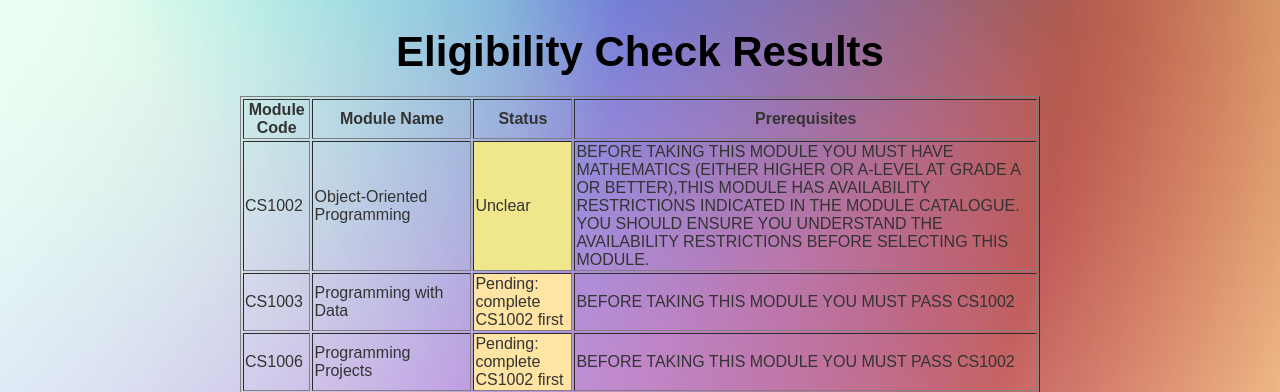
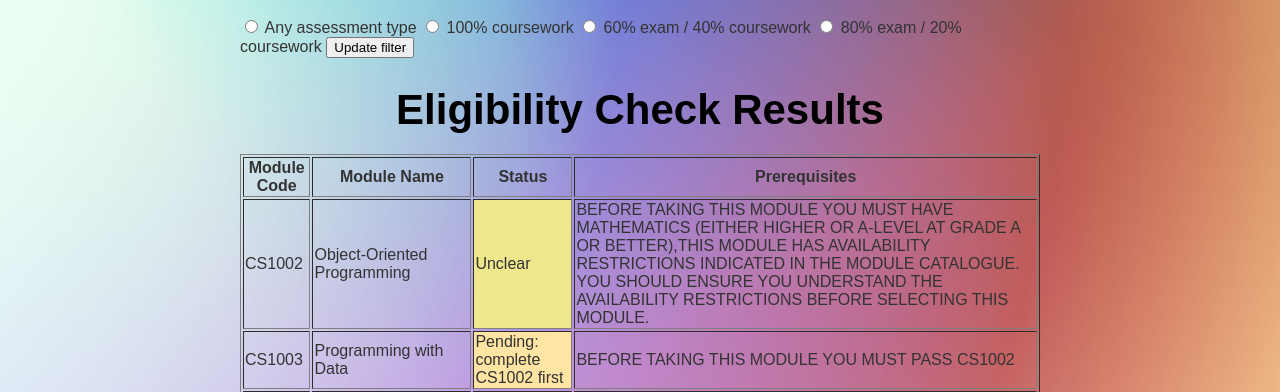
Before and after one commit to VeronikaShevc/module-picker, a FastAPI app: page /check in a window 1280 px wide. Shown: the top 392 px of the page. Run offline with FastAPI, Linux system fonts and the light colour scheme.

Commit message:
fix crash when 'any assessment type' is selected

```diff
--- a/app.py
+++ b/app.py
@@ -93,10 +93,13 @@ def get_module_status(code, details, passed_set, all_codes):
 
 
 @app.get("/", response_class=HTMLResponse)
-async def read_item(request: Request, last_year: str = None, exam_percent: int = None, coursework_percent: int = None, exam_duration: float = None):
+async def read_item(request: Request, last_year: str = None, exam_percent: str = None, coursework_percent: str = None, exam_duration: str = None):
     """Homepage: show the checklist of modules a student can tick as passed."""
 
     filtered = modules_data
+    exam_percent = int(exam_percent) if exam_percent else None
+    coursework_percent = int(coursework_percent) if coursework_percent else None
+    exam_duration = float(exam_duration) if exam_duration else None
 
     if exam_percent is not None:
         filtered = {code: details for code, details in filtered.items() if details["exam_percent"] == exam_percent}
@@ -111,10 +114,14 @@ async def read_item(request: Request, last_year: str = None, exam_percent: int =
 
 
 @app.get("/check", response_class=HTMLResponse)
-async def check_eligibility(request: Request, passed: list[str] = Query(default=[]), last_year: str = Query(default=None), exam_percent: int = None, coursework_percent: int = None, exam_duration: float = None):
+async def check_eligibility(request: Request, passed: list[str] = Query(default=[]), last_year: str = Query(default=None), exam_percent: str = None, coursework_percent: str = None, exam_duration: str = None):
     """Results page: work out eligibility for every module given what's been passed."""
 
     passed_set = set(passed)
+
+    exam_percent = int(exam_percent) if exam_percent else None
+    coursework_percent = int(coursework_percent) if coursework_percent else None
+    exam_duration = float(exam_duration) if exam_duration else None
 
     # Special case: a brand new student hasn't passed anything yet, but
     # Year 1 modules are all compulsory and guaranteed by the programme
@@ -144,4 +151,4 @@ async def check_eligibility(request: Request, passed: list[str] = Query(default=
     if exam_duration is not None:
         results = {code: status for code, status in results.items() if modules_data[code]["exam_duration"] == exam_duration}
 
-    return templates.TemplateResponse(request=request, name="check.html", context={"results": results, "passed": passed_set, "modules": modules_data, "pending_info": pending_info})
+    return templates.TemplateResponse(request=request, name="check.html", context={"results": results, "passed": passed_set, "modules": modules_data, "pending_info": pending_info, "last_year": last_year})
--- a/templates/check.html
+++ b/templates/check.html
@@ -5,6 +5,17 @@
     <link rel="stylesheet" type="text/css" href="/static/style.css">
 </head>
 <body>
+    <form method="get" action="/check">
+        <input type="hidden" name="last_year" value="{{ last_year }}">
+        {% for code in passed %}
+            <input type="hidden" name="passed" value="{{code}}">
+        {% endfor %}
+        <label><input type="radio" name="exam_percent" value=""> Any assessment type</label>
+        <label><input type="radio" name="exam_percent" value="0"> 100% coursework</label>
+        <label><input type="radio" name="exam_percent" value="60"> 60% exam / 40% coursework</label>
+        <label><input type="radio" name="exam_percent" value="80"> 80% exam / 20% coursework</label>
+        <button type="submit">Update filter</button>
+    </form>
     <h1>Eligibility Check Results</h1>
     <table border="1">
         <thead>
--- a/templates/index.html
+++ b/templates/index.html
@@ -18,6 +18,10 @@
         <ul>
             <form method="get" action="/check">
                 <input type="hidden" name="last_year" value="{{ last_year }}">
+                <label><input type="radio" name="exam_percent" value=""> Any assessment type</label>
+                <label><input type="radio" name="exam_percent" value="0"> 100% coursework</label>
+                <label><input type="radio" name="exam_percent" value="60"> 60% exam / 40% coursework</label>
+                <label><input type="radio" name="exam_percent" value="80"> 80% exam / 20% coursework</label>
                 {% for code, details in modules.items() %}
                     <input type="checkbox" name="passed" value="{{code}}"> {{code}} - {{details.name}}<br>
                 {% endfor %}
```
